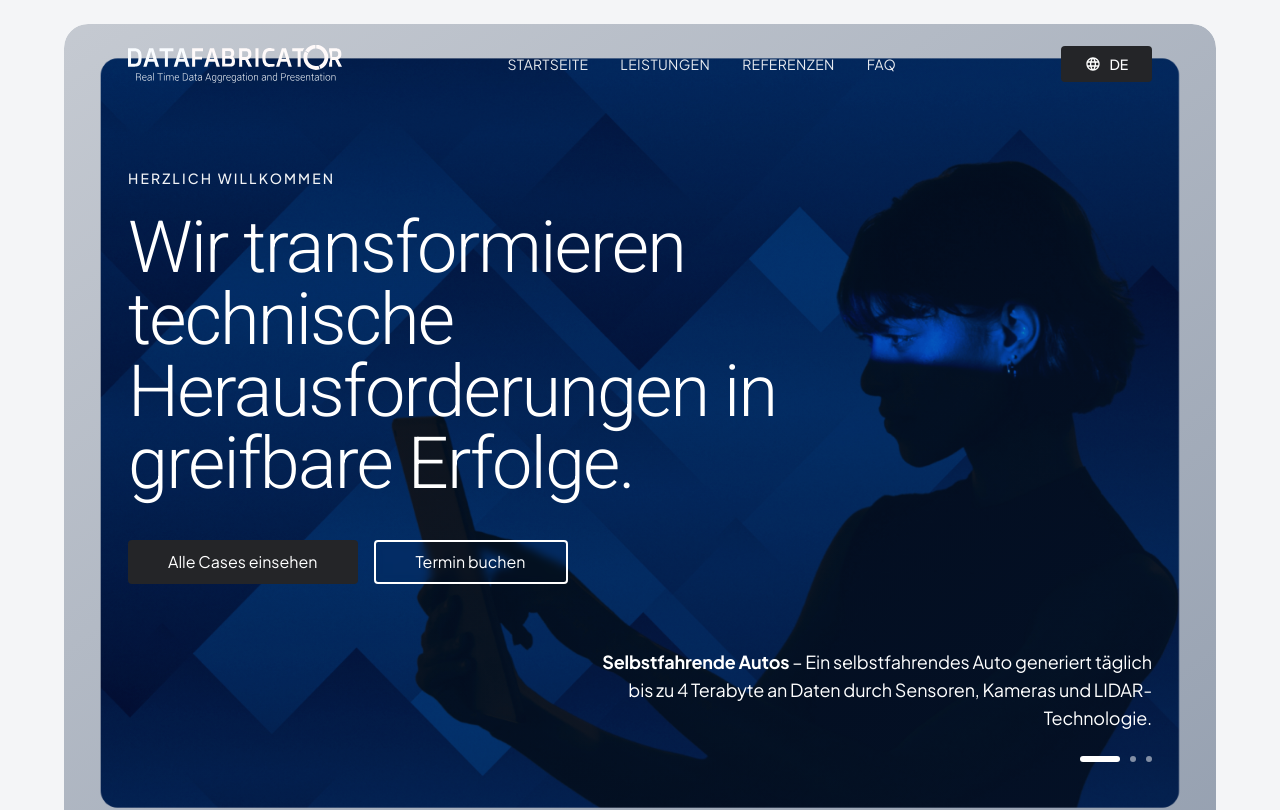
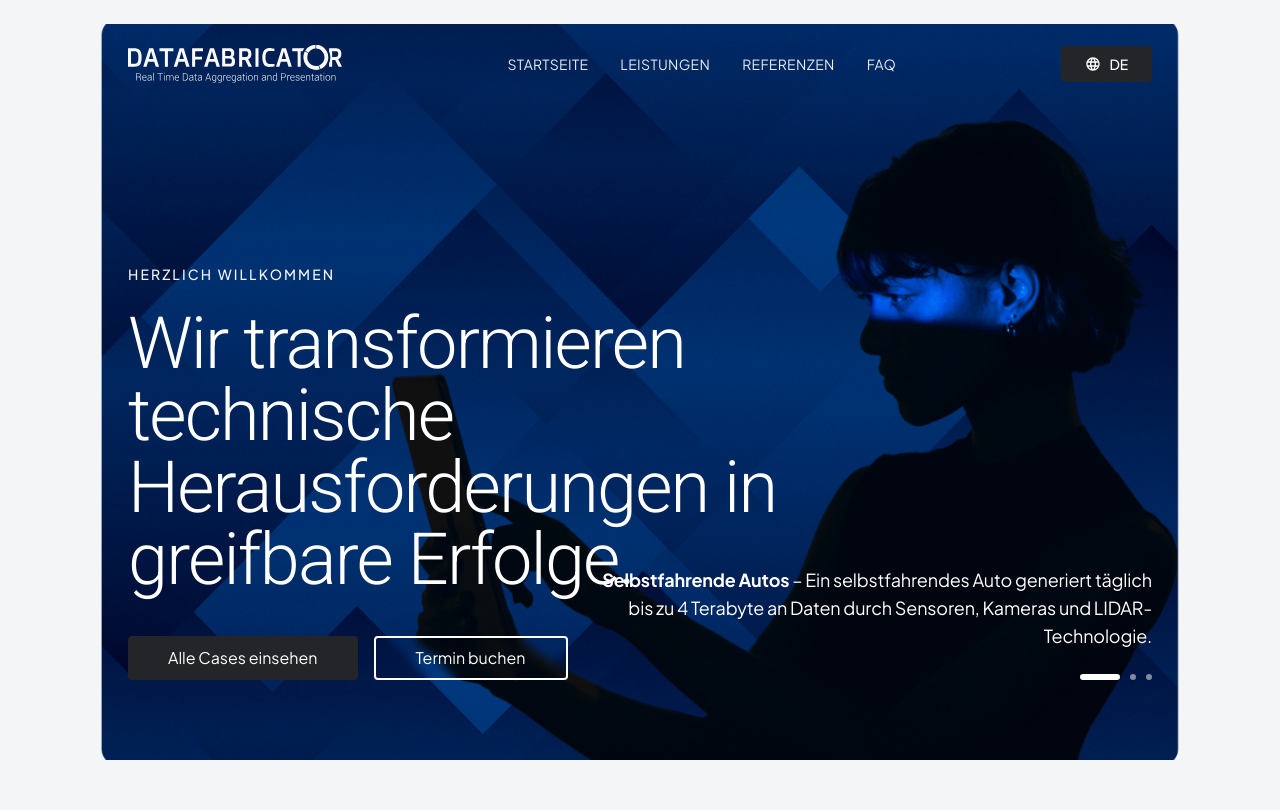
Before and after one commit to HHDS85/datafab-website, a Vue app: page / in a window 1280 px wide. Shown: the top 810 px of the page. Built offline with nearby package versions, Linux system fonts and the light colour scheme.

Commit message:
Updated HeroSection.vue

```diff
--- a/src/components/HeroSection.vue
+++ b/src/components/HeroSection.vue
@@ -3,7 +3,6 @@
     <div class="relative w-full max-w-[1440px] mx-auto overflow-hidden rounded-3xl">
       <div class="relative w-full min-h-[90vh]">
         <div class="absolute inset-0 w-full h-full rounded-3xl overflow-hidden">
-          <div class="absolute inset-0 bg-gradient-to-br from-[#071B3A]/20 to-[#0A2348]/40 z-[1]"></div>
           <img
             class="w-full h-full object-cover object-center"
             alt="Hero background"
@@ -118,8 +117,8 @@
             </Transition>
           </header>
 
-          <div class="flex-1 px-6 lg:px-12 xl:px-16 pb-16 lg:pb-20 flex flex-col">
-            <div class="mb-6 mt-8 lg:mt-16">
+          <div class="flex-1 px-6 lg:px-12 xl:px-16 pb-16 lg:pb-20 flex flex-col relative">
+            <div class="mb-6 mt-24 lg:mt-32 xl:mt-40">
               <p class="font-family-jakarta font-medium text-white/95 text-xs md:text-sm tracking-[0.15em] uppercase">
                 HERZLICH WILLKOMMEN
               </p>
@@ -132,7 +131,7 @@
               greifbare Erfolge.
             </h1>
 
-            <div class="flex flex-col sm:flex-row gap-4 mb-auto">
+            <div class="flex flex-col sm:flex-row gap-4">
               <button class="font-family-jakarta font-normal text-base bg-[#242528] text-white hover:bg-[#323438] transition-all duration-300 px-10 h-11 rounded">
                 Alle Cases einsehen
               </button>
@@ -142,7 +141,7 @@
               </button>
             </div>
 
-            <div class="flex justify-end items-end mt-auto pt-12 lg:pt-16">
+            <div class="absolute bottom-16 lg:bottom-20 right-6 lg:right-12 xl:right-16">
               <div class="max-w-[560px]">
                 <div class="min-h-[70px] lg:min-h-[80px] mb-6">
                   <p class="font-family-jakarta font-normal text-white text-base lg:text-lg text-right leading-[1.6]">
```
